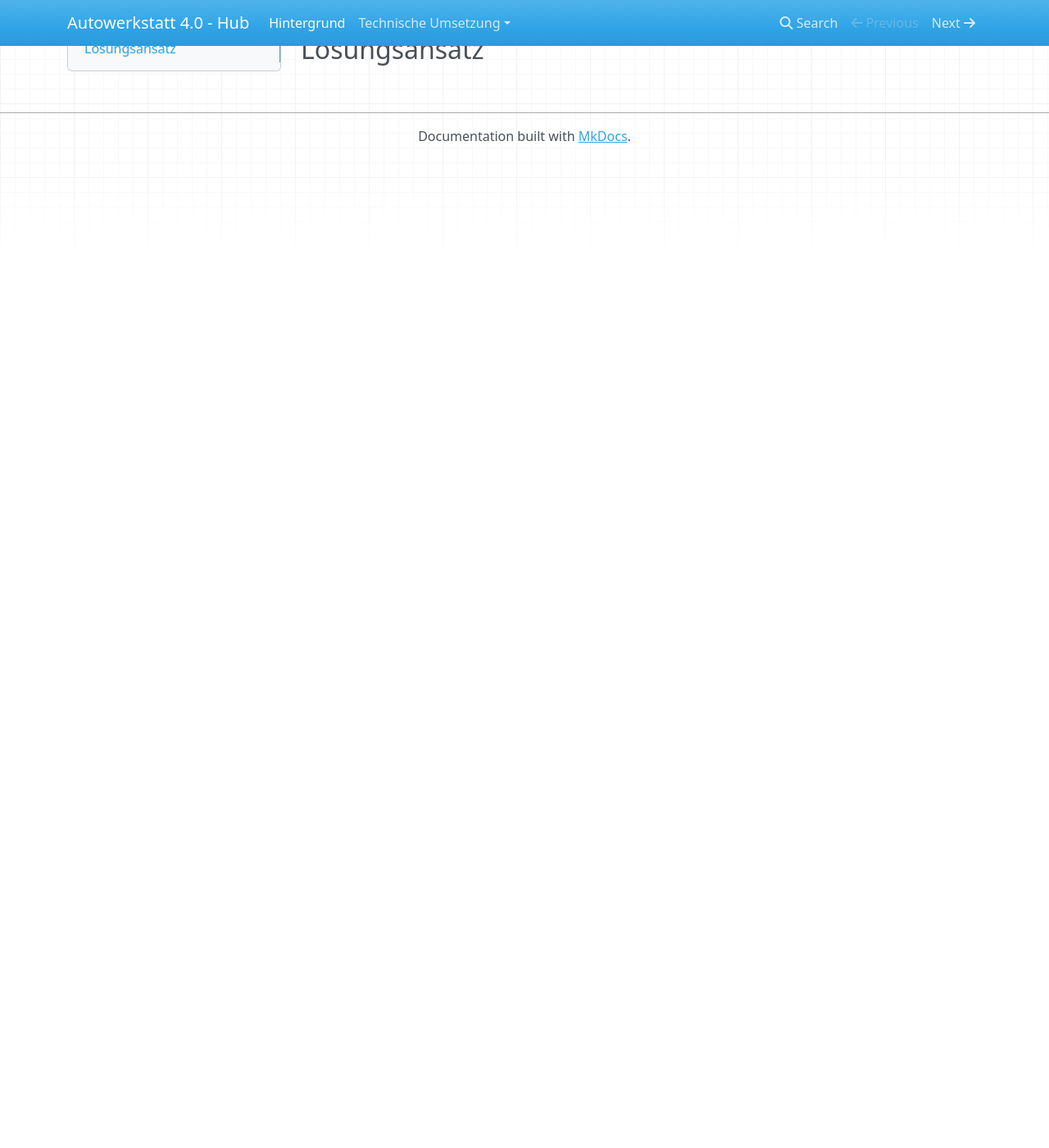
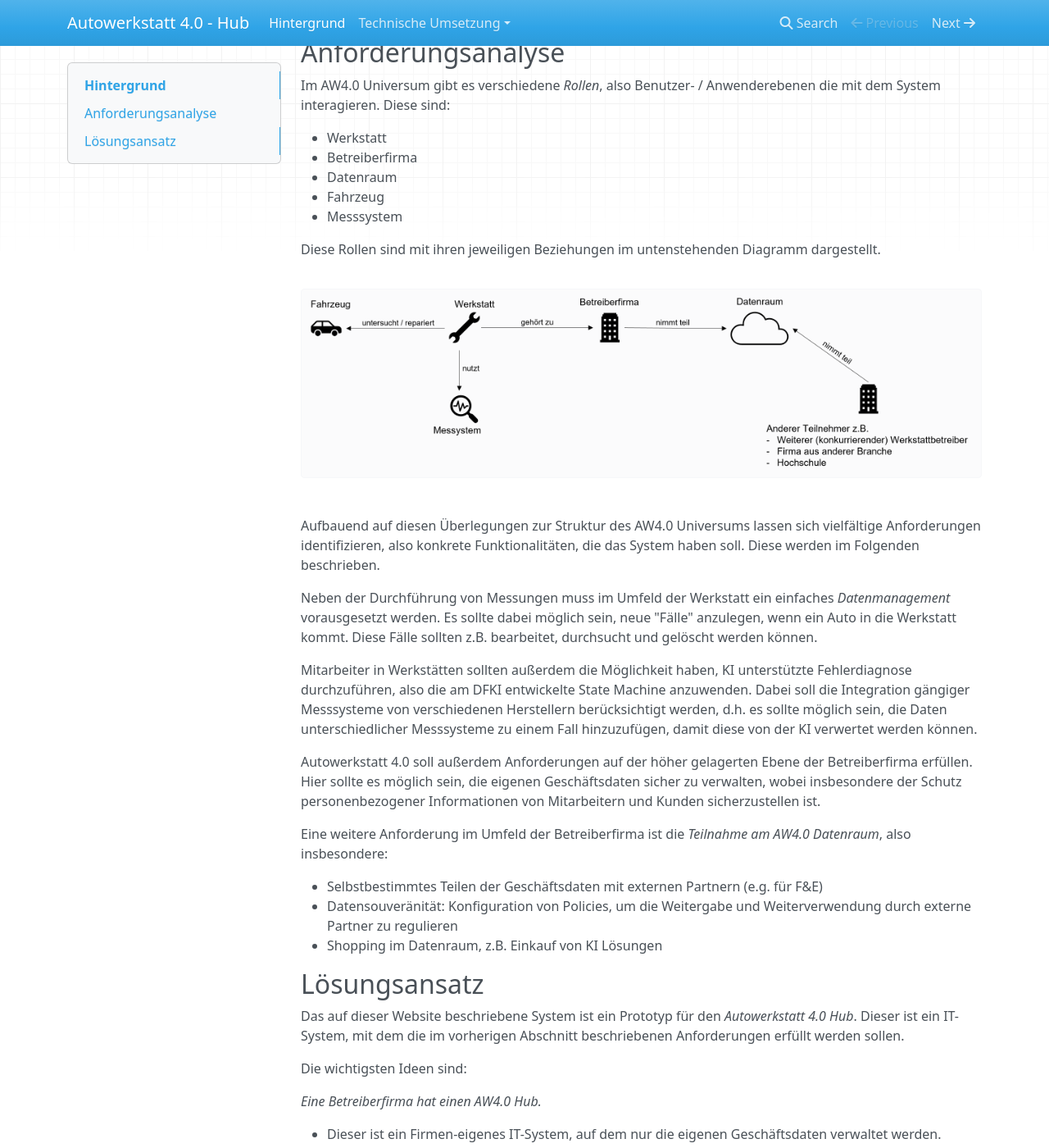
Before and after one commit to LMIS-AG/AW40-hub-docker, an MkDocs documentation site: the page built from docs/de/docs/background.md, in a window 1280 px wide and 1400 px high, scrolled down 369 px. Shown: the whole window at 82% size. Built offline with MkDocs 1.6.1, drawn with Linux system fonts in a browser that asks for light colours; nearby versions of some CDN libraries; before the commit the page ends 900 px from its top, so only the background shows below that; some of the changed text lies outside the part shown.

Commit message:
Update background.md

```diff
--- a/docs/de/docs/background.md
+++ b/docs/de/docs/background.md
@@ -1,14 +1,131 @@
 # Hintergrund
 
-## Problemstellungen
+Im Projekt gibt es drei Hauptthemen:
 
-## Rollen / Nutzerebenen
+- Innovative Messtechnik
+- KI gestützte Fehlerdiagnose
+- Gaia-X
+
+Im Rahmen der 2022 durchgeführten Arbeiten und Gespräche wurden verschiedene
+Anforderungen in diesen Bereichen identifiziert, also Aufgaben / Probleme,
+die durch das **System Autowerkstatt 4.0** gelöst werden sollen.
+
+Diese werden im folgenden Abschnitt [Anforderungsanalyse](#anforderungsanalyse)
+genauer beschrieben.
+Darauf aufbauend wird im Abschnitt [Lösungsansatz](#losungsansatz) eine Übersicht
+des AW4.0 Hub präsentiert.
+
+## Anforderungsanalyse
+
+Im AW4.0 Universum gibt es verschiedene *Rollen*, also Benutzer- / Anwenderebenen
+die mit dem System interagieren. Diese sind:
+
 - Werkstatt
 - Betreiberfirma
 - Datenraum
 - Fahrzeug
-- Messystem
+- Messsystem
 
-## Anforderungsanalyse
+Diese Rollen sind mit ihren jeweiligen Beziehungen im untenstehenden Diagramm dargestellt.
+
+![](aw40-universe.png)
+
+Aufbauend auf diesen Überlegungen zur Struktur des AW4.0 Universums lassen sich
+vielfältige Anforderungen identifizieren, also konkrete Funktionalitäten, die das
+System haben soll. Diese werden im Folgenden beschrieben.
+
+Neben der Durchführung von Messungen muss im Umfeld der Werkstatt ein einfaches
+*Datenmanagement* vorausgesetzt werden.
+Es sollte dabei möglich sein, neue "Fälle" anzulegen, wenn ein Auto in die Werkstatt kommt.
+Diese Fälle sollten z.B. bearbeitet, durchsucht und gelöscht werden können.
+
+Mitarbeiter in Werkstätten sollten außerdem die Möglichkeit haben, KI unterstützte
+Fehlerdiagnose durchzuführen, also die am DFKI entwickelte State Machine anzuwenden.
+Dabei soll die Integration gängiger Messsysteme von verschiedenen Herstellern
+berücksichtigt werden, d.h. es sollte möglich sein, die Daten unterschiedlicher Messsysteme
+zu einem Fall hinzuzufügen, damit diese von der KI verwertet werden können.
+
+Autowerkstatt 4.0 soll außerdem Anforderungen auf der höher gelagerten Ebene der
+Betreiberfirma erfüllen. Hier sollte es möglich sein, die eigenen Geschäftsdaten sicher zu
+verwalten, wobei insbesondere der Schutz personenbezogener Informationen von Mitarbeitern
+und Kunden sicherzustellen ist.
+
+Eine weitere Anforderung im Umfeld der Betreiberfirma ist die *Teilnahme am AW4.0
+Datenraum*, also insbesondere:
+
+- Selbstbestimmtes Teilen der Geschäftsdaten mit externen Partnern (e.g. für F&E)
+- Datensouveränität: Konfiguration von Policies, um die Weitergabe und Weiterverwendung
+durch externe Partner zu regulieren
+- Shopping im Datenraum, z.B. Einkauf von KI Lösungen
+
 
 ## Lösungsansatz
+
+Das auf dieser Website beschriebene System ist ein Prototyp für den *Autowerkstatt 4.0
+Hub*. Dieser ist ein IT-System, mit dem die im vorherigen Abschnitt beschriebenen
+Anforderungen erfüllt werden sollen.
+
+Die wichtigsten Ideen sind:
+
+*Eine Betreiberfirma hat einen AW4.0 Hub.*
+
+- Dieser ist ein Firmen-eigenes IT-System, auf dem nur die eigenen Geschäftsdaten verwaltet
+werden.
+- Nur die eigenen Mitarbeiter (in Werkstätten oder Zentrale) interagieren mit diesem
+System.
+
+*Ein Hub besteht aus verschiedenen Services / Komponenten.*
+
+- Diese stellen für die Mitarbeiter in den Werkstätten die benötigten Funktionalitäten
+zur Verwaltung von Fällen und zur KI gestützten Fehlerdiagnose bereit.
+- Weitere Services ermöglichen der Betreiberfirma die selbstbestimmte Verwaltung und
+Weitergabe der eigenen Geschäftsdaten.
+
+Damit ist der Hub wie in der folgenden Abbildung dargestellt in das AW4.0 Universum
+einzuordnen:
+![](aw40-universe-with-hub.png)
+
+Im Gegensatz zu früheren Ideen gibt es im AW4.0 Universum also hier nicht *eine
+Datenpipeline* und *einen Server*. Dieses Grundgerüst erscheint nicht sinnvoll, da die
+selbstbestimmte Verwaltung und Weitergabe der eigenen Geschäftsdaten eine essenzielle
+Anforderung an das System ist.
+
+Weitere Kernaspekte des AW4.0 Hubs sind:
+
+*Separation of Concerns*
+
+- Messsysteme mit denen Daten am Fahrzeug generiert werden, sind nicht Teil des Hubs. Die
+Interfaces des Hubs sind jedoch so gestaltet, dass die Integration verschiedener
+Messsysteme gewährleistet ist.
+- KI (e.g. die State Machine) wird auf dem Hub ausgeführt und nicht auf einem Messgerät,
+da dies die Integration verschiedener propriäterer Messsysteme deutlich erschweren würde.
+
+*Flexible Interaktionsmöglichkeiten*
+
+- Über eine Weboberfläche können die Fälle der eigenen Werkstatt eingesehen und verwaltet
+werden sowie Daten unterschiedlicher Messsysteme
+hochgeladen werden.
+- Alternativ können spezialisierter Messsysteme direkt über eine API mit dem Hub
+kommunizieren.
+
+*Flexible physische Ausgestaltung*
+
+- On-premise vs. Cloud
+- Single-host vs. Verteiltes System
+
+Die folgende Abbildung zeigt eine Architektur Skizze des Hub Prototypen:
+
+![](hub-sketch.png)
+
+**Anmerkungen**
+
+Es gibt noch weitere Anforderungen und daraus abgeleitete Services, die hier nicht
+dargestellt wurden, aber berücksichtigt werden müssen. Dazu zählt beispielsweise die
+Anforderung *Authentifizierung und Autorisierung*.
+
+Die Architekturskizze soll nur eine Grundidee basierend auf den vorgestellten Rollen und
+Anforderungen illustrieren.
+
+Alle Komponenten in der Skizze erfordern weitere spezifische Anforderungsanalysen und
+daraus abgeleitete Designs. Insbesondere die Komponenten *KI* und
+*souveräner Datenaustausch* setzen sich wiederum aus mehreren Services zusammensetzen.
```
